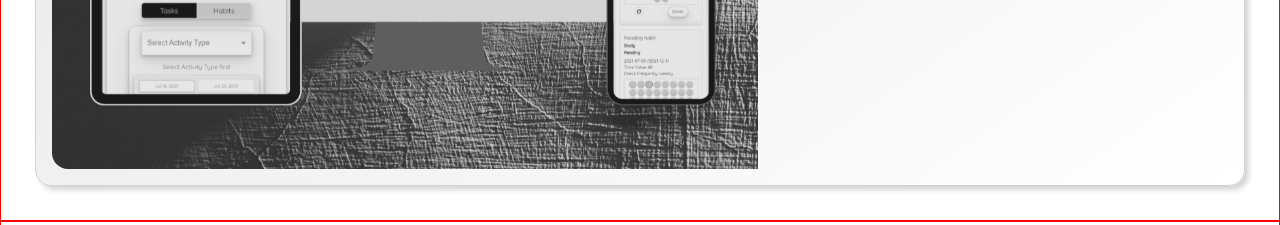
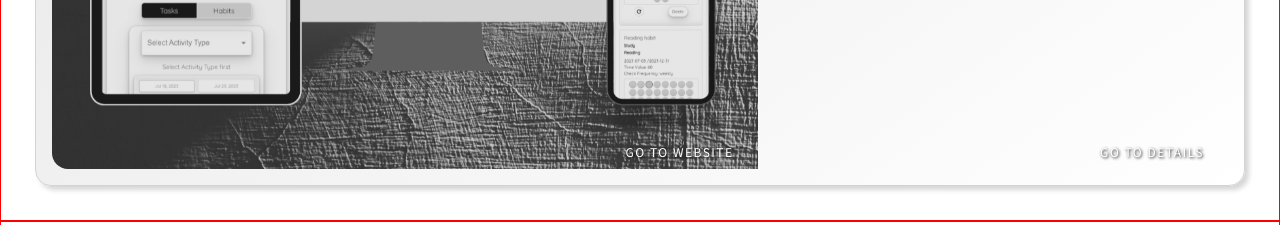
Before and after one commit to berkaysson/berkaysson-portfolio-site, a React (Create React App) app: page / in a window 1280 px wide. Shown: the part 1920-2145 px from the top of the page. Built offline with nearby package versions, Linux system fonts and the light colour scheme.

Commit message:
Add ClickText component to inform click event

```diff
--- a/src/Components/Sections/Projects-Section/ProjectItem.js
+++ b/src/Components/Sections/Projects-Section/ProjectItem.js
@@ -135,6 +135,18 @@ const ProjectContent = styled.div`
   }
 `;
 
+const ClickText = styled.span`
+  position: absolute;
+  bottom: 0;
+  right: 1rem;
+  color: white;
+  text-shadow: black 1px 1px 3px;
+  pointer-events: none;
+  font-size: ${({ theme }) => theme.sizes.sl};
+  padding: ${({ theme }) => theme.sizes.xsl};
+  letter-spacing: 1.5px;
+`;
+
 const ProjectItem = ({
   itemName,
   siteLink,
@@ -172,6 +184,7 @@ const ProjectItem = ({
             ) : (
               ""
             )}
+            <ClickText>GO TO WEBSITE</ClickText>
           </MainImgWrapper>
 
           <ProjectContentWrapper
@@ -194,6 +207,7 @@ const ProjectItem = ({
             ) : (
               ""
             )}
+            <ClickText>GO TO DETAILS</ClickText>
           </ProjectContentWrapper>
         </ProjectItemInnerWrapper>
       </NeuCardWrapper>
```
